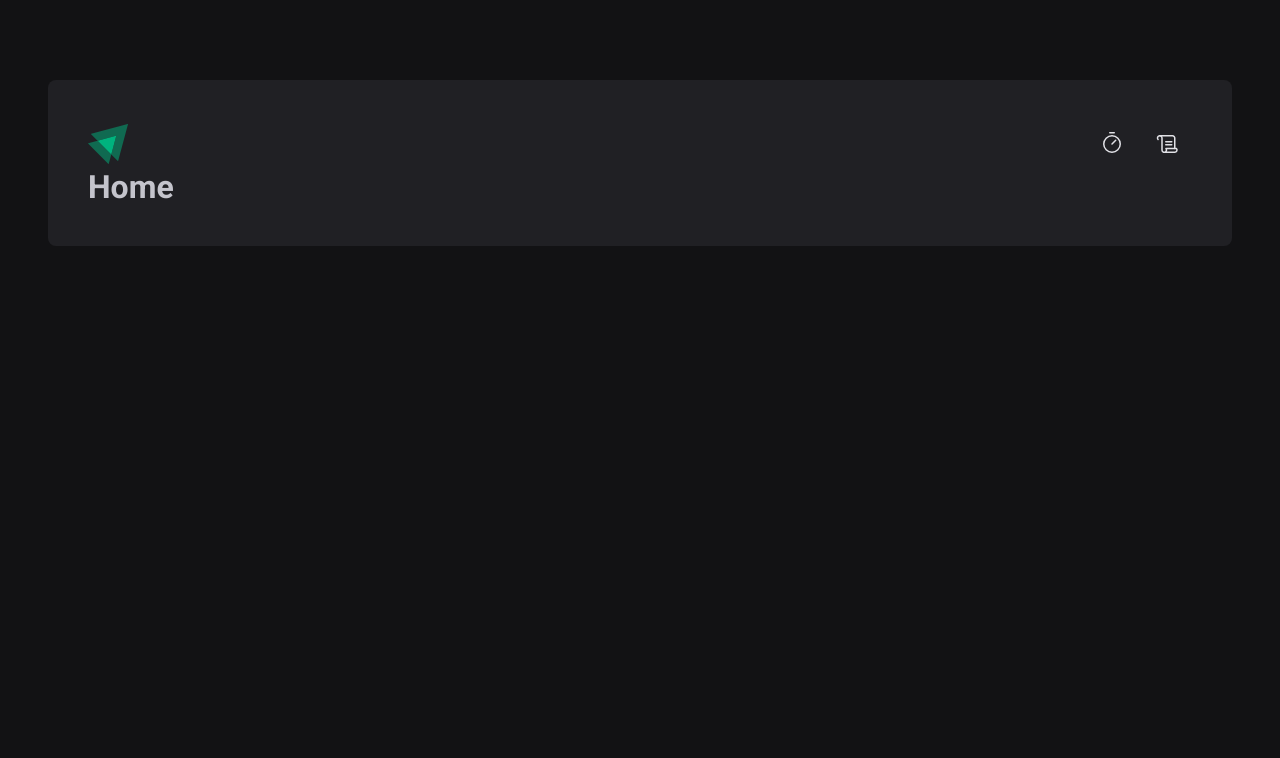
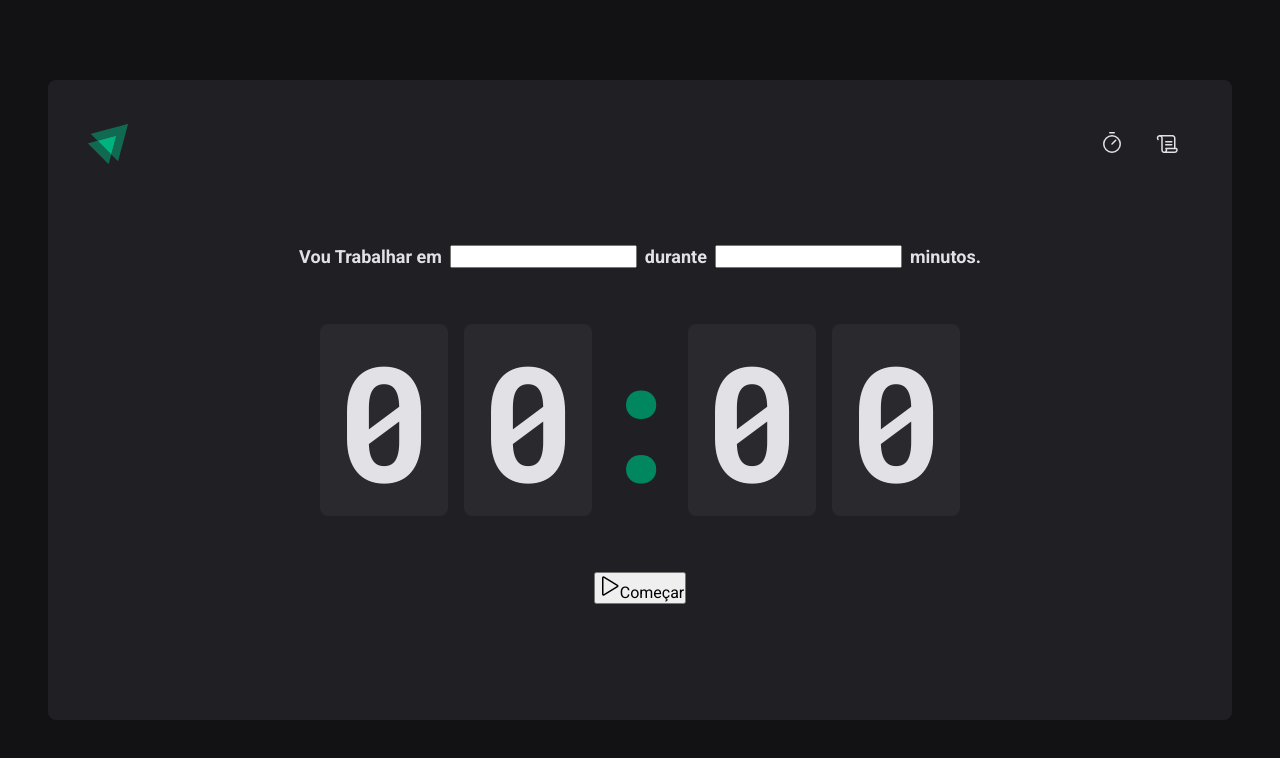
Before and after one commit to DarkhnessXK/ignite-timer, a React (Vite) app: page / in a window 1280 px wide. Shown: the top 758 px of the page. Built offline with nearby package versions, Linux system fonts and the light colour scheme.

Commit message:
fix: estilizações da main

```diff
--- a/src/Router.tsx
+++ b/src/Router.tsx
@@ -1,6 +1,6 @@
 import { Routes, Route } from 'react-router-dom'
 import { DefaultLayout } from './layouts/DefaultLayout'
-import { History } from './pages/History'
+import { History } from './pages/History/History'
 
 import { Home } from './pages/Home'
 
--- a/src/layouts/DefaultLayout/styles.ts
+++ b/src/layouts/DefaultLayout/styles.ts
@@ -2,7 +2,7 @@
 
 export const LayoutContainer = styled.div`
   max-width: 74rem;
-  height: calc(100vh -10rem);
+  height: calc(100vh - 10rem);
   margin: 5rem auto;
   padding: 2.5rem;
 
--- a/src/pages/Home.tsx
+++ /dev/null
@@ -1,7 +0,0 @@
-export function Home() {
-  return (
-    <div>
-      <h1>Home</h1>
-    </div>
-  )
-}
--- /dev/null
+++ b/src/pages/Home/index.tsx
@@ -0,0 +1,35 @@
+import { Play } from 'phosphor-react'
+import {
+  CountDownContainer,
+  FormContainer,
+  HomeContainer,
+  Separator,
+} from './styles'
+export function Home() {
+  return (
+    <HomeContainer>
+      <form action="">
+        <FormContainer>
+          <label htmlFor="task">Vou Trabalhar em</label>
+          <input id="task" />
+
+          <label htmlFor="">durante</label>
+          <input type="number" id="minutesAmount" />
+          <span>minutos.</span>
+        </FormContainer>
+
+        <CountDownContainer>
+          <span>0</span>
+          <span>0</span>
+          <Separator>:</Separator>
+          <span>0</span>
+          <span>0</span>
+        </CountDownContainer>
+        <button type="submit">
+          <Play size={24} />
+          Começar
+        </button>
+      </form>
+    </HomeContainer>
+  )
+}
--- /dev/null
+++ b/src/pages/Home/styles.ts
@@ -0,0 +1,54 @@
+import styled from 'styled-components'
+
+export const HomeContainer = styled.main`
+  flex: 1;
+
+  display: flex;
+  flex-direction: column;
+  align-items: center;
+  justify-content: center;
+
+  form {
+    display: flex;
+    flex-direction: column;
+    align-items: center;
+    gap: 3.5rem;
+  }
+`
+
+export const FormContainer = styled.div`
+  width: 100%;
+  display: flex;
+  align-items: center;
+  justify-content: center;
+  gap: 0.5rem;
+  color: ${(props) => props.theme['gray-100']};
+  font-size: 1.125rem;
+  font-weight: bold;
+  flex-wrap: wrap;
+`
+
+export const CountDownContainer = styled.div`
+  font-family: 'Roboto Mono', monospace;
+  font-size: 10rem;
+  line-height: 8rem;
+  color: ${(props) => props.theme['gray-100']};
+
+  display: flex;
+  gap: 1rem;
+
+  span {
+    background: ${(props) => props.theme['gray-700']};
+    padding: 2rem 1rem;
+    border-radius: 8px;
+  }
+`
+
+export const Separator = styled.div`
+  padding: 2rem 0;
+  color: ${(props) => props.theme['green-500']};
+  width: 4rem;
+  overflow: hidden;
+  display: flex;
+  justify-content: center;
+`
--- a/src/styles/global.ts
+++ b/src/styles/global.ts
@@ -17,6 +17,7 @@
 body{
     background: ${(props) => props.theme['gray-900']};
     color: ${(props) => props.theme['gray-300']};
+    -webkit-font-smoothing: antialiased;
 }
 
 body, input, textarea, button {
```
Also changed, not shown: src/pages/History/History.tsx (renamed from src/pages/History.tsx).
